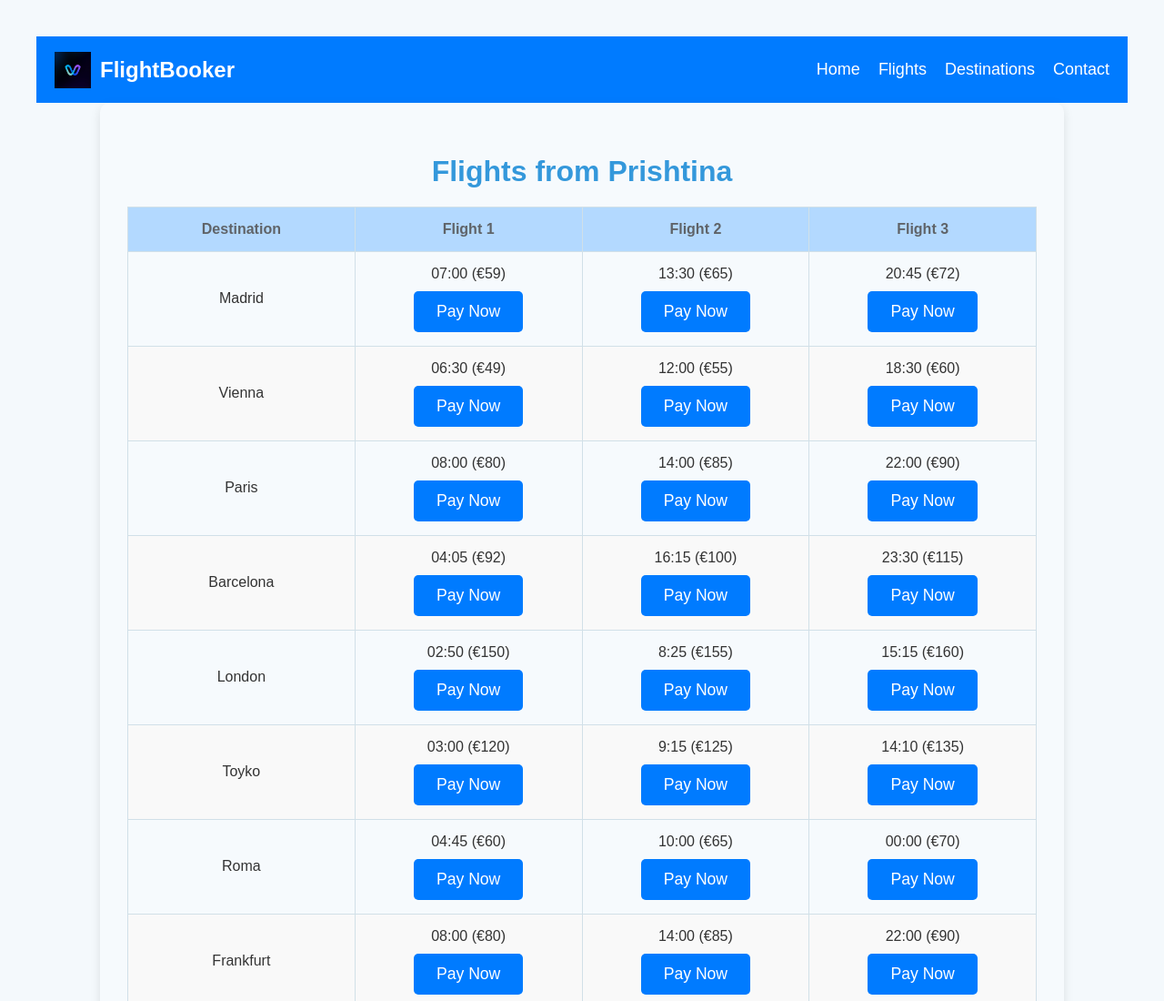
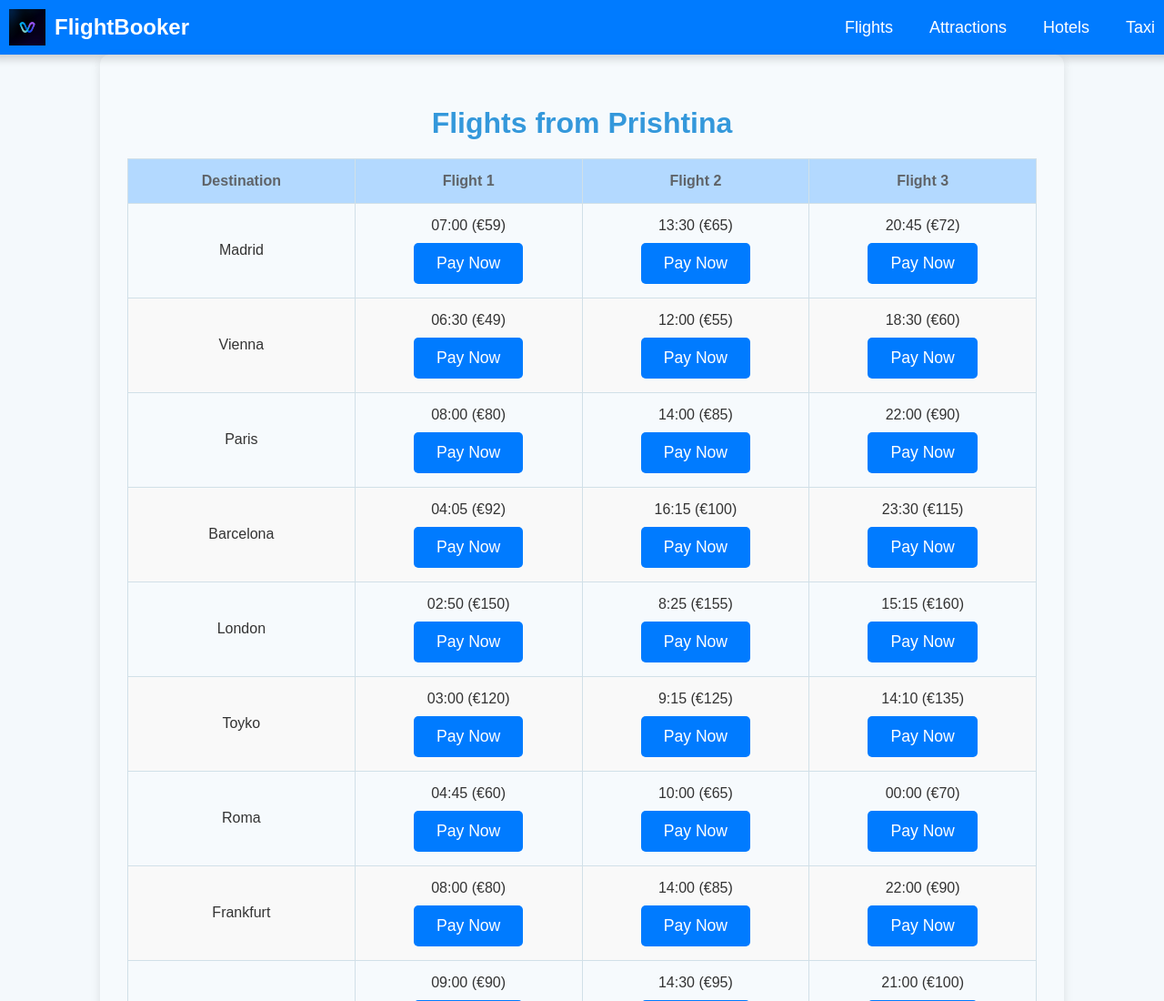
Before and after one commit to Gertinjo/group-Project-JS, a plain HTML site: page tickets.html in a window 1280 px wide. Shown: the top 1100 px of the page at 91% size. Drawn offline with Linux system fonts and the light colour scheme.

Commit message:
Add files via upload

```diff
--- a/tickets.css
+++ b/tickets.css
@@ -16,11 +16,16 @@ body {
     background-color: #007bff;
     padding: 10px 20px;
     color: white;
+    margin-top: -40px;
+    margin-left: -50px;
+    margin-right: -50px;
+    stretch: 50px;
 }
 
 .navbar-logo {
     display: flex;
     align-items: center;
+    justify-content:space-between;
 }
 
 .logo {
@@ -36,9 +41,11 @@ body {
 }
 
 .navbar-links {
-    list-style: none;
+    list-style-type: none;
     display: flex;
-    gap: 20px;
+    margin: 0;
+    padding: 0;
+    gap: 40px;
 }
 
 .navbar-links li {
@@ -54,6 +61,10 @@ body {
 
 .navbar-links a:hover {
     color: #ff7f50;
+}
+
+.navbar {
+  box-shadow: 0 4px 10px rgba(0, 0, 0, 0.2);
 }
 
   .flight-table-container {
--- a/tickets.html
+++ b/tickets.html
@@ -14,10 +14,10 @@
         <span class="site-name">FlightBooker</span>
     </div>
     <ul class="navbar-links">
-        <li><a href="#">Home</a></li>
-        <li><a href="#">Flights</a></li>
-        <li><a href="#">Destinations</a></li>
-        <li><a href="#">Contact</a></li>
+        <li><a href="tickets.html">Flights</a></li>
+        <li><a href="Attractions.html">Attractions</a></li>
+        <li><a href="hotelet.html">Hotels</a></li>
+        <li><a href="index.html">Taxi</a></li>
     </ul>
 </nav>
 
```
